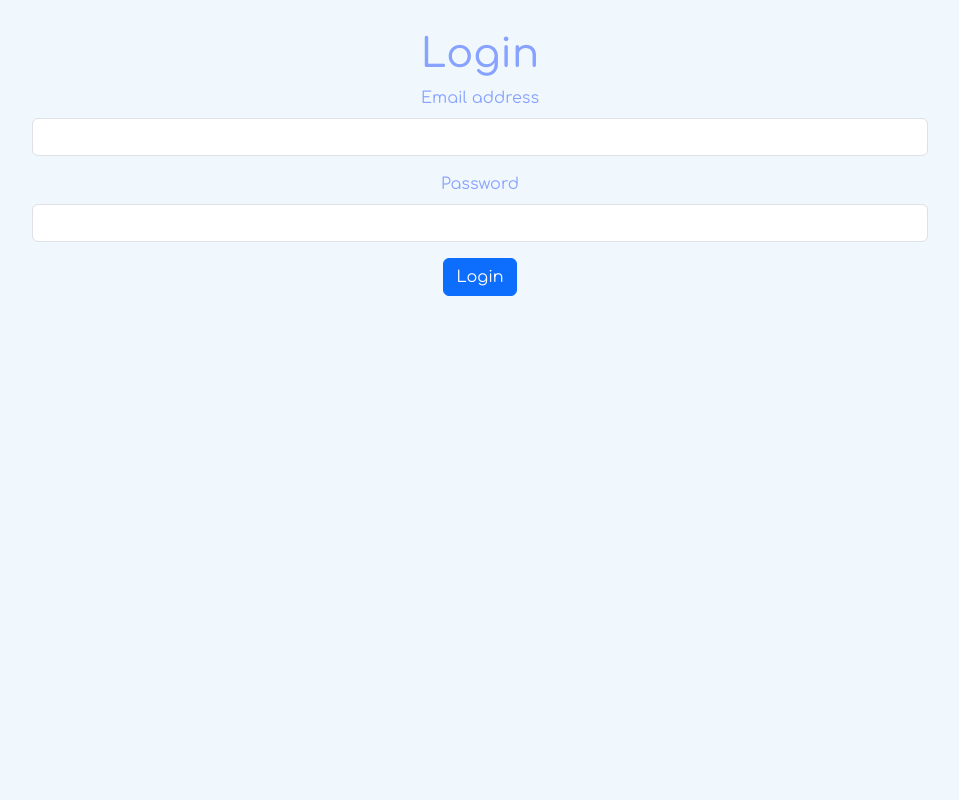
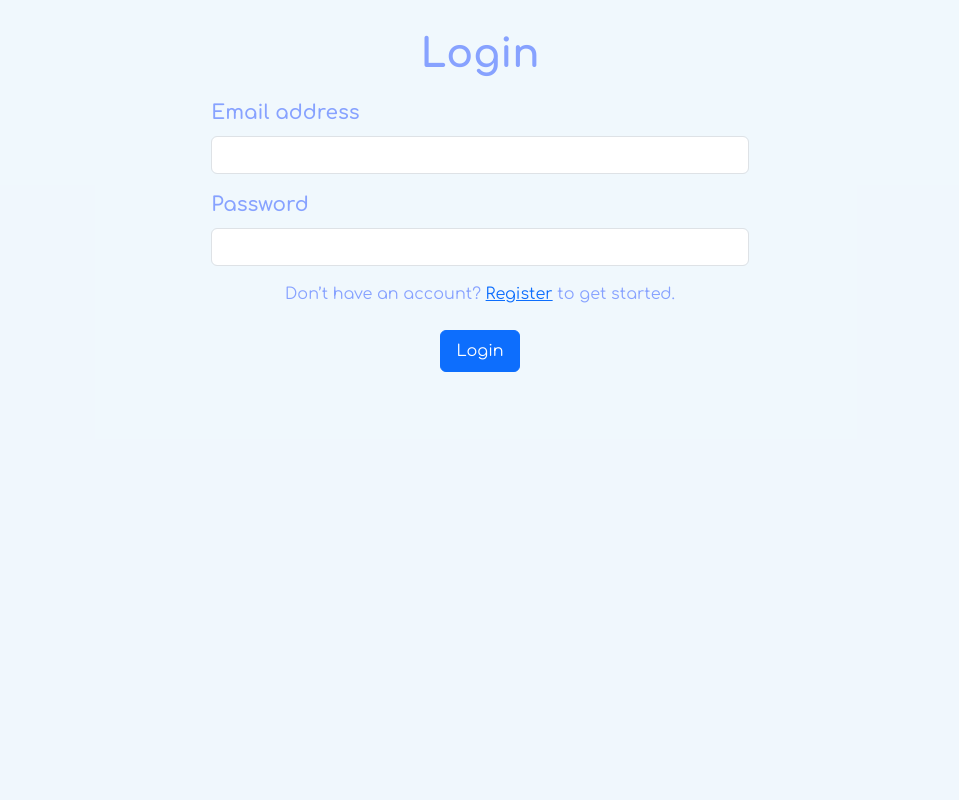
Before and after one commit to bbbuay/cs50x-project, a Django app: page /login in a window 1280 px wide. Shown: the part 70-870 px from the top of the page, without its empty margins (160-1119 px from the left). Run offline with Django 5.2, Linux system fonts and the light colour scheme.

Commit message:
add styling for login page

```diff
--- /dev/null
+++ b/religious_guidance/user/static/css/login.css
@@ -0,0 +1,20 @@
+h1 {
+    font-weight: 700;
+    margin-bottom: 20px;
+}
+
+form {
+    width: 60%;
+    margin: 0 auto;
+}
+
+form label {
+    font-size: 20px;
+    font-weight: 600;
+    display: flex;
+    text-align: left;
+}
+
+#login-button{
+    padding: 8px 15px;
+}
--- a/religious_guidance/user/templates/login.html
+++ b/religious_guidance/user/templates/login.html
@@ -1,8 +1,10 @@
 {% extends "layout.html" %}
+{% load static %}
 
 {% block title %}Login{% endblock%}
 
 {% block header %}
+<link rel="stylesheet" href="{% static 'css/login.css' %}">
 {% endblock %}
 
 {% block main %}
@@ -17,6 +19,8 @@
         <label for="password" class="form-label">Password</label>
         <input type="password" class="form-control" id="password">
         </div>
-        <button type="submit" class="btn btn-primary">Login</button>
+        <p>Don’t have an account? <a href="{% url 'register'%}">Register</a>  to get started.</p>
+        <button id="login-button" type="submit" class="btn btn-primary mt-2">Login</button>
     </form>
+
 {% endblock %}
```
